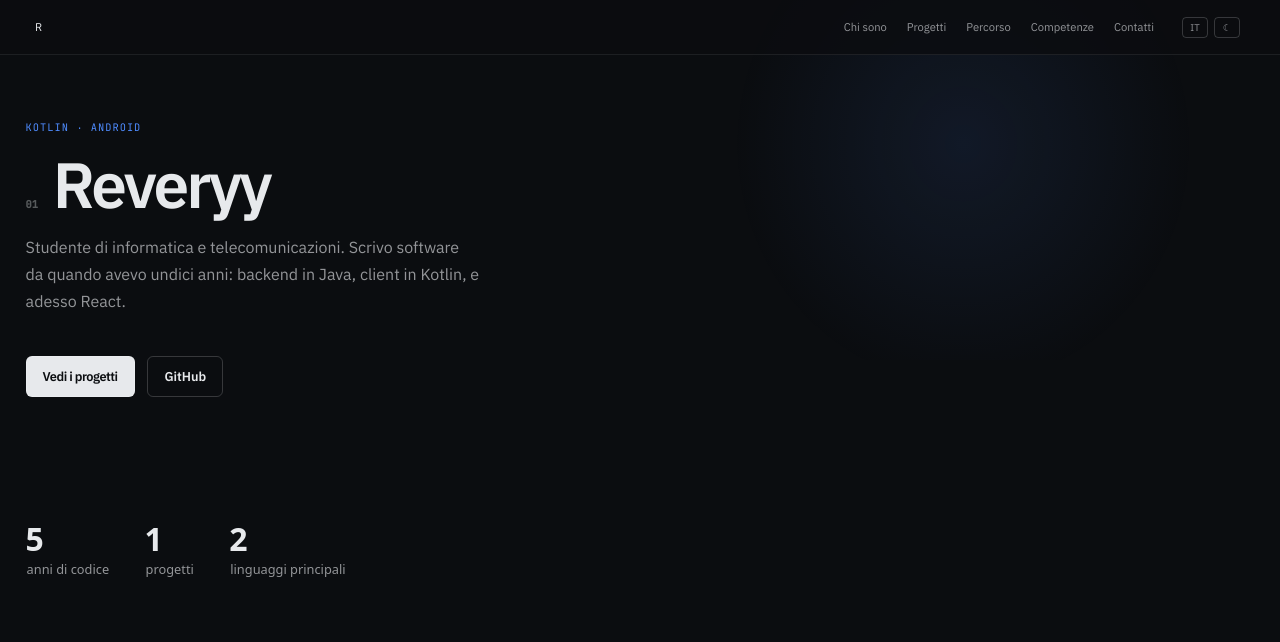
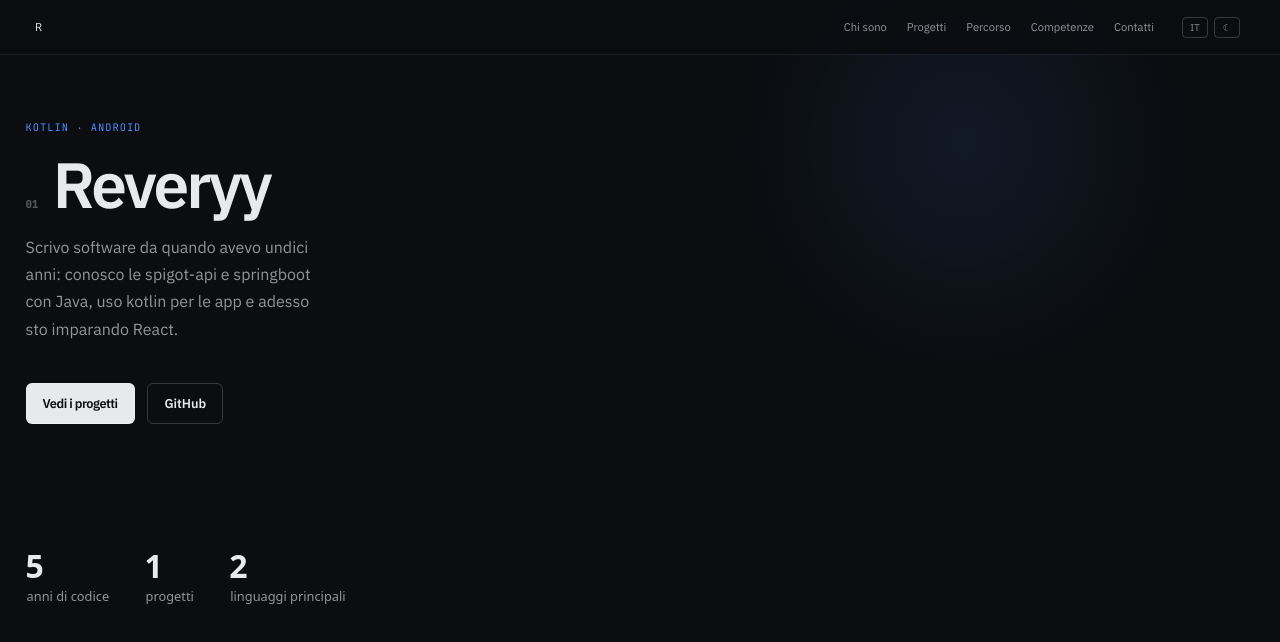
Before and after one commit to Reveryyy/portfolio, a React (Vite) app: page / in a window 1280 px wide. Shown: the top 642 px of the page. Built offline with nearby package versions, Linux system fonts and the light colour scheme.

Commit message:
More fix

```diff
--- a/src/components/layout/Header.module.css
+++ b/src/components/layout/Header.module.css
@@ -16,6 +16,8 @@
   height: var(--header-height);
 
   z-index: 10;
+
+  transition: background-color 0.25s ease-in-out;
 }
 
 .bold {
--- a/src/components/section/Introduction.jsx
+++ b/src/components/section/Introduction.jsx
@@ -20,13 +20,7 @@ export default function IntroductionSection({ t }) {
             <p className={style.number}>01</p>
             <p className={style.title}>Reveryy</p>
           </div>
-          <p className={style.subtitle}>
-            {t.percorso_desc1}
-            <br />
-            {t.percorso_desc2}
-            <br />
-            {t.percorso_desc3}
-          </p>
+          <p className={style.subtitle}>{t.intro_desc1}</p>
           <div id="buttons_row" className={style.buttons_row}>
             <button
               id="projects"
@@ -35,7 +29,7 @@ export default function IntroductionSection({ t }) {
                 document.getElementById("progetti").scrollIntoView()
               }
             >
-              {t.percorso_project_button}
+              {t.intro_project_button}
             </button>
             <button
               id="github"
@@ -55,15 +49,15 @@ export default function IntroductionSection({ t }) {
           <div id="info_row" className={style.info_row}>
             <div id="anni" className={style.anni_column}>
               <p className={style.number_data}>{anni}</p>
-              <p className={style.info_text}>{t.percorso_anni_codice}</p>
+              <p className={style.info_text}>{t.intro_anni_codice}</p>
             </div>
             <div id="anni" className={style.projects_column}>
               <p className={style.number_data}>{progetti.length}</p>
-              <p className={style.info_text}>{t.percorso_progetti}</p>
+              <p className={style.info_text}>{t.intro_progetti}</p>
             </div>
             <div id="anni" className={style.linguaggi_column}>
               <p className={style.number_data}>{linguaggi.length}</p>
-              <p className={style.info_text}>{t.percorso_linguaggi}</p>
+              <p className={style.info_text}>{t.intro_linguaggi}</p>
             </div>
           </div>
         </div>
--- a/src/components/section/Introduction.module.css
+++ b/src/components/section/Introduction.module.css
@@ -36,6 +36,7 @@
   color: var(--colore-testo);
   font-family: var(--font-sans);
   line-height: 1.7rem;
+  width: 24dvw;
 }
 
 .buttons_row {
--- a/src/index.css
+++ b/src/index.css
@@ -12,6 +12,8 @@ body {
   background-color: var(--colore-sfondo);
   scroll-behavior: smooth;
   overflow: hidden;
+
+  transition: background-color 0.25s ease-in-out;
 }
 
 .page {
--- a/src/objects/Traduzioni.js
+++ b/src/objects/Traduzioni.js
@@ -5,15 +5,12 @@ const translations = {
     contatti_desc1:
       "Scrivimi per un progetto, una collaborazione o semplicemente per",
     contatti_desc2: "confrontarci su Java, Kotlin e React.",
-    percorso_desc1:
-      "Studente di informatica e telecomunicazioni. Scrivo software",
-    percorso_desc2:
-      "da quando avevo undici anni: backend in Java, client in Kotlin, e",
-    percorso_desc3: "adesso React.",
-    percorso_project_button: "Vedi i progetti",
-    percorso_anni_codice: "anni di codice",
-    percorso_progetti: "progetti",
-    percorso_linguaggi: "linguaggi principali",
+    intro_desc1:
+      "Scrivo software da quando avevo undici anni: conosco le spigot-api e springboot con Java, uso kotlin per le app e adesso sto imparando React.",
+    intro_project_button: "Vedi i progetti",
+    intro_anni_codice: "anni di codice",
+    intro_progetti: "progetti",
+    intro_linguaggi: "linguaggi principali",
     titolo_progetti: "Progetti",
     progetti_progetti: "progetti",
     progetti_search: "cerca...",
@@ -36,15 +33,12 @@ const translations = {
     contatti_desc1:
       "Write to me about a project, a collaboration, or simply to",
     contatti_desc2: "talk about Java, Kotlin, and React.",
-    percorso_desc1:
-      "Computer science and telecommunications student. I've been writing software",
-    percorso_desc2:
-      "since I was eleven: backend in Java, clients in Kotlin, and",
-    percorso_desc3: "now React.",
-    percorso_project_button: "View projects",
-    percorso_anni_codice: "years coding",
-    percorso_progetti: "projects",
-    percorso_linguaggi: "main languages",
+    intro_desc1:
+      "I’ve been writing software since I was eleven: I have experience with the Spigot API and Spring Boot using Java, I use Kotlin for app development, and I’m currently learning React.",
+    intro_project_button: "View projects",
+    intro_anni_codice: "years coding",
+    intro_progetti: "projects",
+    intro_linguaggi: "main languages",
     titolo_progetti: "Projects",
     progetti_progetti: "projects",
     progetti_search: "search...",
```
